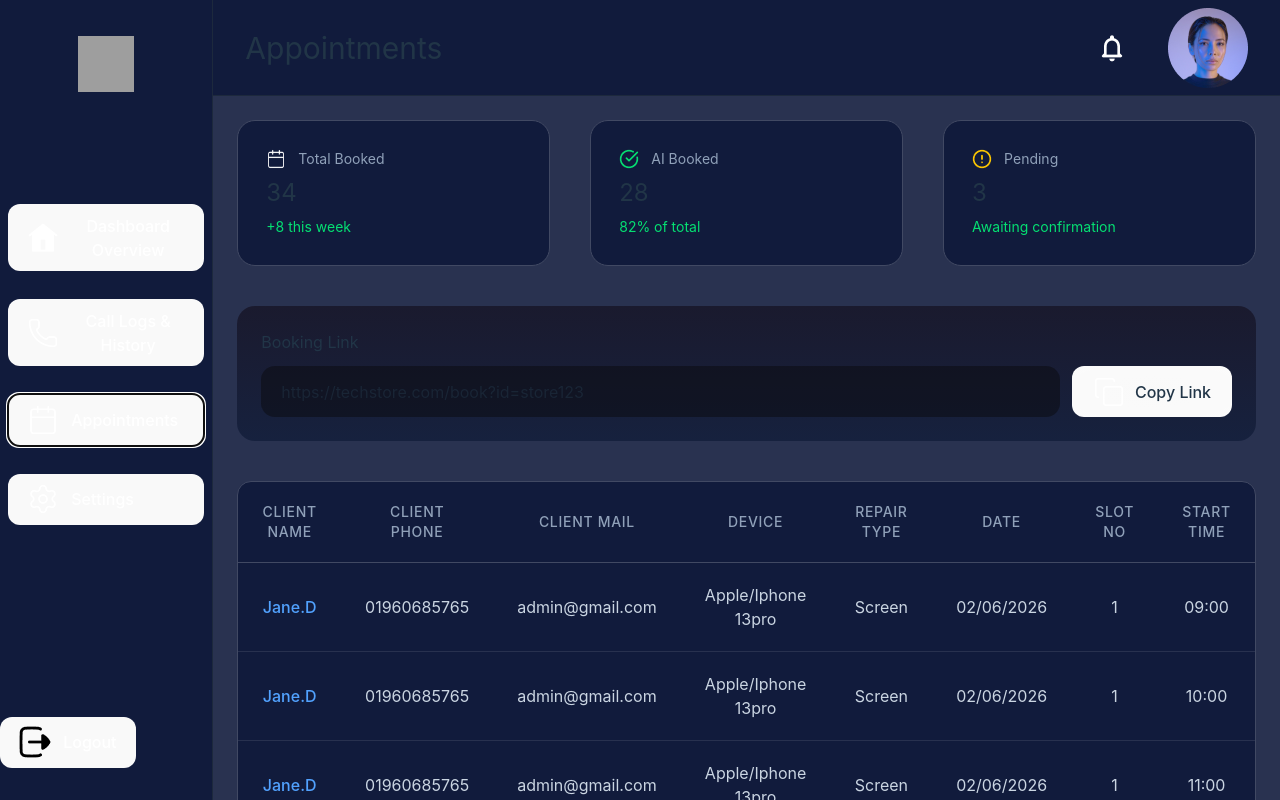
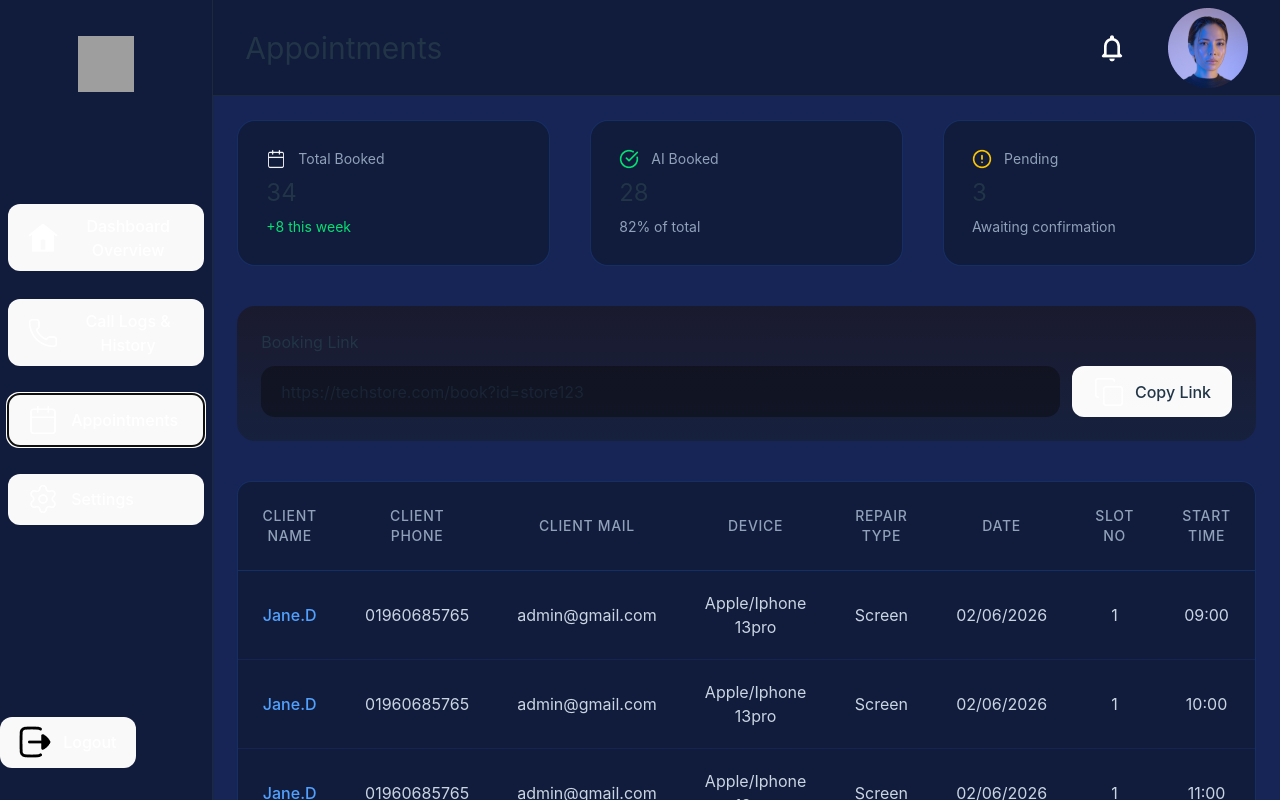
Before and after one commit to Mehedi107/job_task_fai, a React (Vite) app: page / in a window 1280 px wide. Both pictures are taken after a click on the button "Appointments". Shown: the top 800 px of the page. Built offline with nearby package versions, Linux system fonts and the light colour scheme; grey boxes are pictures that could not be loaded.

Commit message:
polished appointments section

```diff
--- a/src/App.css
+++ b/src/App.css
@@ -57,7 +57,8 @@
   --primary: #111b3c;
   --primary-foreground: oklch(0.985 0 0);
   /* --secondary: oklch(0.97 0 0); */
-  --secondary: #293250;
+  /* --secondary: #293250; */
+  --secondary: #172456;
   --tertiary: #90a1b9;
   --text: #475;
   --secondary-foreground: oklch(0.205 0 0);
@@ -67,7 +68,8 @@
   --accent-foreground: oklch(0.205 0 0);
   --destructive: oklch(0.577 0.245 27.325);
   /* --border: oklch(0.922 0 0); */
-  --border: #414963;
+  /* --border: #414963; */
+  --border: #2b7fff33;
   --input: oklch(0.922 0 0);
   --ring: oklch(0.708 0 0);
   --chart-1: oklch(0.646 0.222 41.116);
--- a/src/components/Appointments.tsx
+++ b/src/components/Appointments.tsx
@@ -38,7 +38,7 @@ export default function Appointments() {
         <span className="text-tertiary text-sm">AI Booked</span>
       </div>
       <h3 className="text-2xl">28</h3>
-      <p className="text-sm text-[#05DF72]">82% of total</p>
+      <p className="text-sm text-tertiary">82% of total</p>
     </div>
 
     {/* card */}
@@ -48,7 +48,7 @@ export default function Appointments() {
         <span className="text-tertiary text-sm">Pending</span>
       </div>
       <h3 className="text-2xl">3</h3>
-      <p className="text-sm text-[#05DF72]">Awaiting confirmation</p>
+      <p className="text-sm text-tertiary">Awaiting confirmation</p>
     </div>
 
     {/* url container */}
@@ -65,14 +65,14 @@ export default function Appointments() {
           <table className="w-full border-collapse table-auto text-center">
             <thead>
               <tr className="border-b border-border text-slate-400 text-sm uppercase tracking-wider">
-                <th className="px-6 py-5 font-medium">Client Name</th>
-                <th className="px-6 py-5 font-medium">Client Phone</th>
-                <th className="px-6 py-5 font-medium">Client Mail</th>
-                <th className="px-6 py-5 font-medium">Device</th>
-                <th className="px-6 py-5 font-medium">Repair Type</th>
-                <th className="px-6 py-5 font-medium">Date</th>
-                <th className="px-6 py-5 font-medium">Slot No</th>
-                <th className="px-6 py-5 font-medium">Start Time</th>
+                <th className="px-6 py-6 font-medium">Client Name</th>
+                <th className="px-6 py-6 font-medium">Client Phone</th>
+                <th className="px-6 py-6 font-medium">Client Mail</th>
+                <th className="px-6 py-6 font-medium">Device</th>
+                <th className="px-6 py-6 font-medium">Repair Type</th>
+                <th className="px-6 py-6 font-medium">Date</th>
+                <th className="px-6 py-6 font-medium">Slot No</th>
+                <th className="px-6 py-6 font-medium">Start Time</th>
               </tr>
             </thead>
             <tbody className="divide-y divide-border/50">
```
